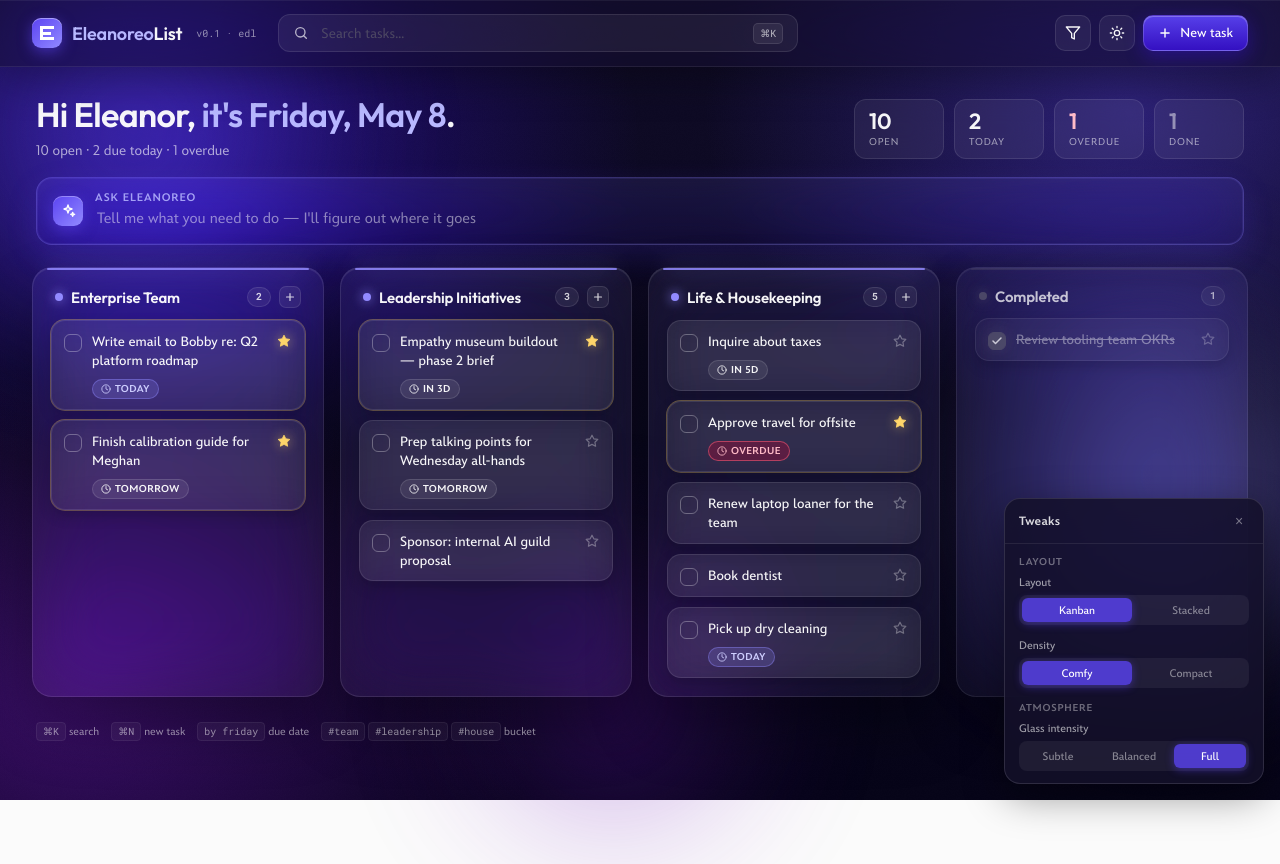
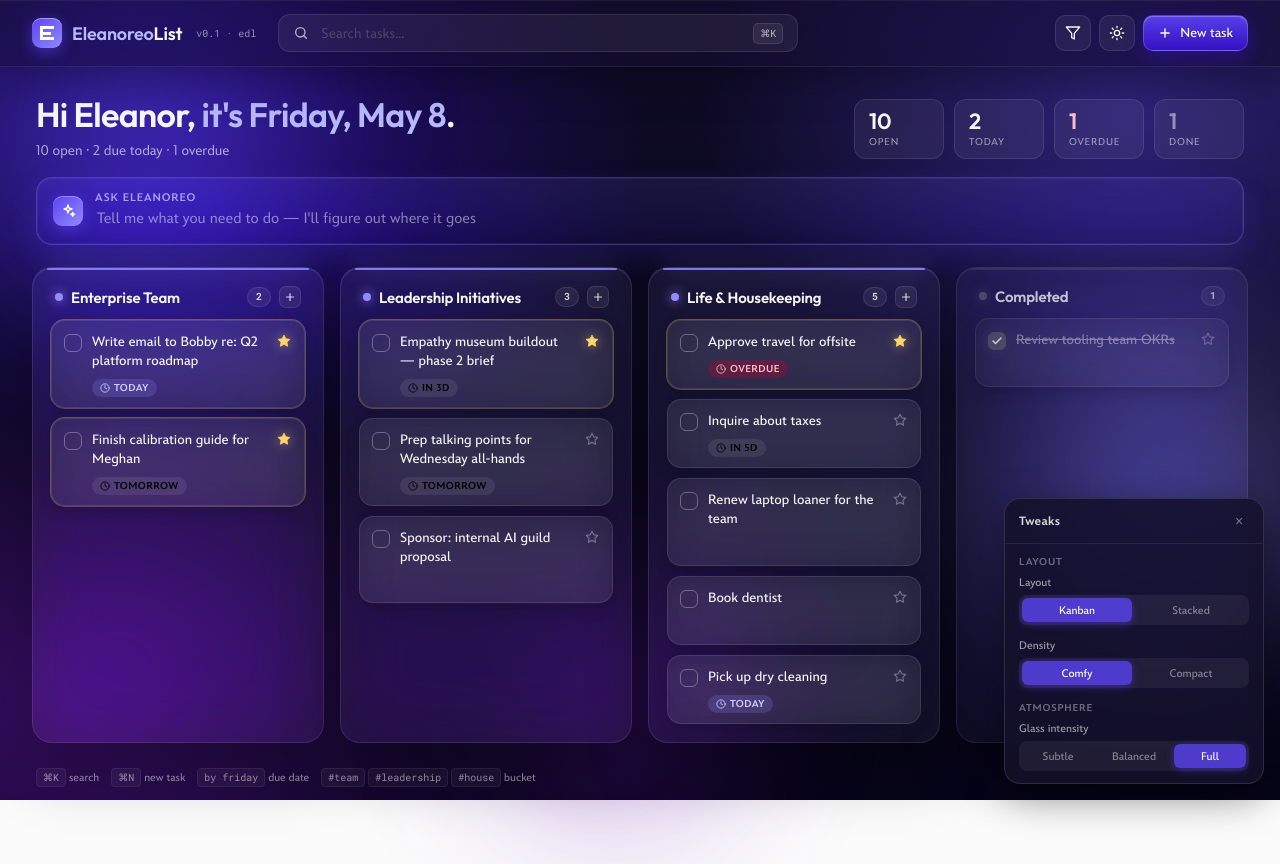
Before and after one commit to eleanoreo1-oss/eleanoreolist, a React (Vite) app: page / in a window 1280 px wide. Before the commit the page ends 818 px from the top, so only its background shows below. Built offline with nearby package versions, Linux system fonts and the light colour scheme.

Commit message:
Starred tasks float to top; click date pill to edit with date picker

```diff
--- a/src/App.jsx
+++ b/src/App.jsx
@@ -102,6 +102,20 @@ export default function App() {
 
   function updateText(id, text) {
     setTasks(s => s.map(t => t.id === id ? { ...t, text } : t));
+  }
+
+  function updateDue(id, isoDate) {
+    let due = null;
+    if (isoDate) {
+      const d = new Date(isoDate + 'T00:00:00');
+      const today = new Date(); today.setHours(0,0,0,0);
+      const tomorrow = new Date(today); tomorrow.setDate(today.getDate() + 1);
+      if (d.getTime() === today.getTime()) due = 'today';
+      else if (d.getTime() === tomorrow.getTime()) due = 'tomorrow';
+      else if (d < today) due = 'overdue';
+      else due = '+' + Math.round((d - today) / 86400000) + 'd';
+    }
+    setTasks(s => s.map(t => t.id === id ? { ...t, due } : t));
   }
 
   function deleteTask(id) {
@@ -253,7 +267,10 @@ export default function App() {
             <Column
               key={col.id}
               col={col}
-              tasks={filtered.filter(t => t.col === col.id)}
+              tasks={filtered
+                .filter(t => t.col === col.id)
+                .sort((a, b) => (b.starred ? 1 : 0) - (a.starred ? 1 : 0))
+              }
               dragOver={dragOver === col.id}
               dragId={dragId}
               onDragOver={e => onColDragOver(e, col.id)}
@@ -265,6 +282,7 @@ export default function App() {
               onEdit={updateText}
               onDelete={deleteTask}
               onStar={toggleStar}
+              onUpdateDue={updateDue}
               onAddPrompt={() => onAddToCol(col.id)}
             />
           ))}
--- a/src/components/Card.jsx
+++ b/src/components/Card.jsx
@@ -2,9 +2,26 @@ import { useRef } from 'react';
 import { Check, Star, StarFill, X, Clock } from '../icons.jsx';
 import { dueLabel } from '../data.js';
 
-export default function Card({ task, accent, onToggle, onEdit, onDelete, onStar, onDragStart, onDragEnd, dragging }) {
+export default function Card({ task, accent, onToggle, onEdit, onDelete, onStar, onUpdateDue, onDragStart, onDragEnd, dragging }) {
   const due = dueLabel(task.due);
   const textRef = useRef(null);
+  const dateRef = useRef(null);
+
+  function openDatePicker() {
+    if (!dateRef.current) return;
+    // Pre-fill with a rough ISO date from the current label
+    const today = new Date();
+    let iso = '';
+    if (task.due === 'today') iso = toISO(today);
+    else if (task.due === 'tomorrow') { const d = new Date(today); d.setDate(d.getDate()+1); iso = toISO(d); }
+    else if (task.due?.startsWith('+')) { const d = new Date(today); d.setDate(d.getDate() + parseInt(task.due.slice(1))); iso = toISO(d); }
+    dateRef.current.value = iso;
+    dateRef.current.showPicker?.() ?? dateRef.current.click();
+  }
+
+  function toISO(d) {
+    return d.toISOString().slice(0, 10);
+  }
 
   function handleBlur(e) {
     const newText = e.target.textContent.trim();
@@ -51,13 +68,27 @@ export default function Card({ task, accent, onToggle, onEdit, onDelete, onStar,
           {task.starred ? <StarFill /> : <Star />}
         </button>
       </div>
-      {due && (
-        <div className="card-row2">
-          <span className={`pill${due.cls ? ' ' + due.cls : ''}`}>
+      <div className="card-row2">
+        {due ? (
+          <button
+            className={`pill pill-btn${due.cls ? ' ' + due.cls : ''}`}
+            onClick={openDatePicker}
+            title="Edit due date"
+          >
             <Clock />{due.label}
-          </span>
-        </div>
-      )}
+          </button>
+        ) : (
+          <button className="pill pill-btn pill-add-date" onClick={openDatePicker} title="Add due date">
+            <Clock />Add date
+          </button>
+        )}
+        <input
+          ref={dateRef}
+          type="date"
+          className="card-date-input"
+          onChange={e => onUpdateDue(e.target.value || null)}
+        />
+      </div>
       <button className="card-delete" title="Delete task" onClick={onDelete}>
         <X />
       </button>
--- a/src/components/Column.jsx
+++ b/src/components/Column.jsx
@@ -1,7 +1,7 @@
 import Card from './Card.jsx';
 import { Plus } from '../icons.jsx';
 
-export default function Column({ col, tasks, dragOver, dragId, onDragOver, onDragLeave, onDrop, onDragStart, onDragEnd, onToggle, onEdit, onDelete, onStar, onAddPrompt }) {
+export default function Column({ col, tasks, dragOver, dragId, onDragOver, onDragLeave, onDrop, onDragStart, onDragEnd, onToggle, onEdit, onDelete, onStar, onUpdateDue, onAddPrompt }) {
   return (
     <div
       className={`col${col.isDone ? ' col-done' : ''}${dragOver ? ' drag-over' : ''}`}
@@ -35,6 +35,7 @@ export default function Column({ col, tasks, dragOver, dragId, onDragOver, onDra
             onEdit={(text) => onEdit(task.id, text)}
             onDelete={() => onDelete(task.id)}
             onStar={() => onStar(task.id)}
+            onUpdateDue={(iso) => onUpdateDue(task.id, iso)}
             onDragStart={(e) => onDragStart(e, task.id)}
             onDragEnd={onDragEnd}
           />
--- a/src/styles/app.css
+++ b/src/styles/app.css
@@ -411,6 +411,18 @@ body {
 }
 [data-theme="light"] .pill { background: rgba(0,0,0,0.05); border-color: rgba(0,0,0,0.06); }
 .pill svg { width: 10px; height: 10px; }
+.pill-btn {
+  cursor: pointer; border: none;
+  transition: filter var(--dur-micro), transform var(--dur-micro);
+}
+.pill-btn:hover { filter: brightness(1.25); transform: translateY(-1px); }
+.pill-add-date { opacity: 0; transition: opacity var(--dur-micro); }
+.card:hover .pill-add-date { opacity: 0.55; }
+.pill-add-date:hover { opacity: 1 !important; }
+.card-date-input {
+  position: absolute; opacity: 0; pointer-events: none;
+  width: 0; height: 0; padding: 0; border: 0;
+}
 .pill.due-today { background: rgba(146,138,255,0.20); border-color: rgba(146,138,255,0.4); color:#CFCFFF; }
 .pill.due-overdue { background: rgba(194,0,49,0.30); border-color: rgba(253,94,120,0.55); color:#FFBCC8; }
 [data-theme="light"] .pill.due-today { background:#E6E6FF; border-color:#CFCFFF; color:#290CA1; }
```
